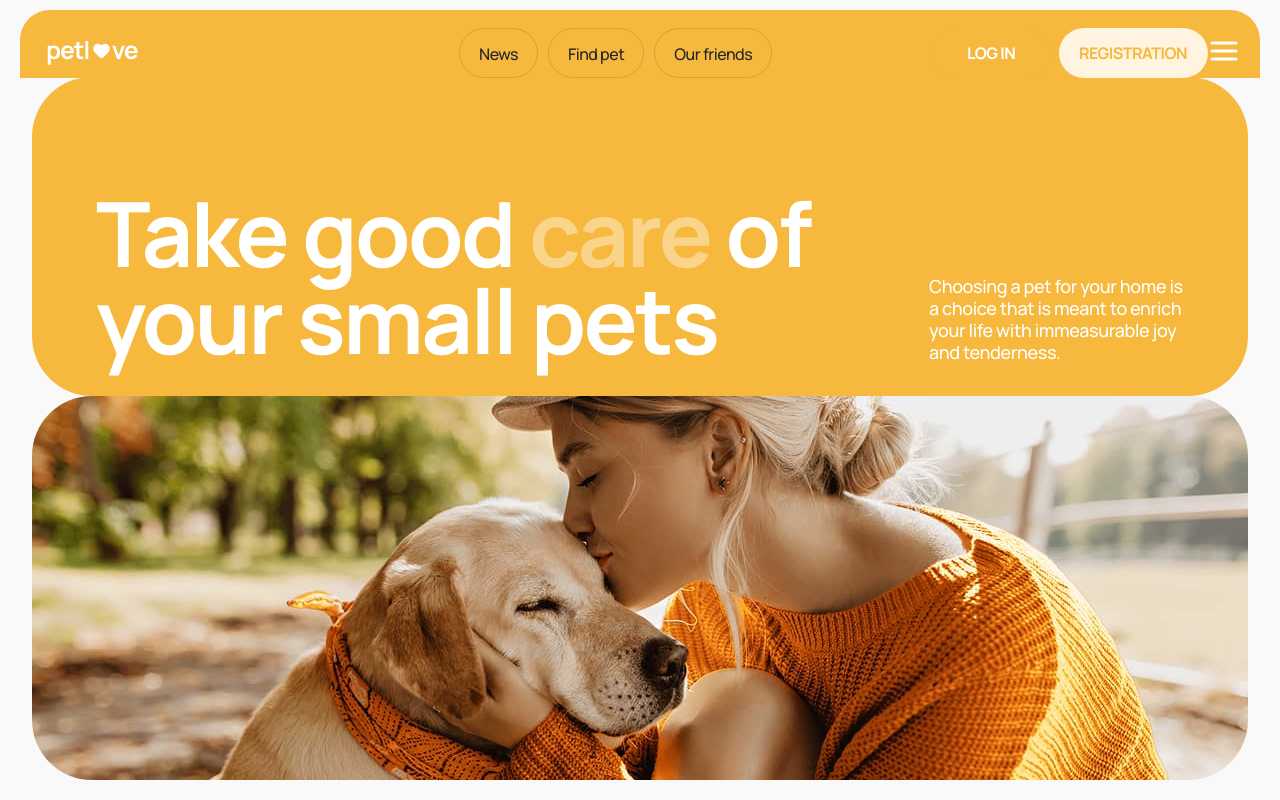
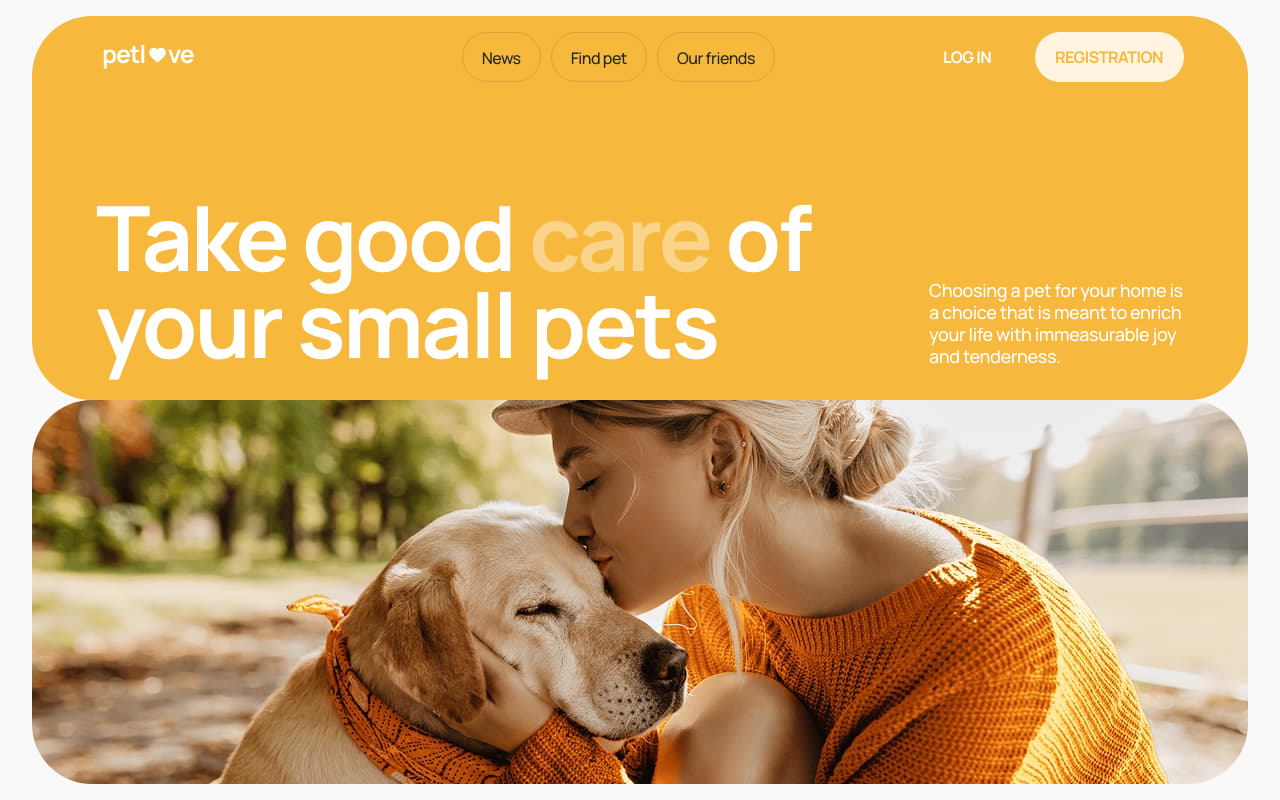
Before and after one commit to AlexandraKhalimon/pet-love-app, a Next.js app: page /home in a window 1280 px wide. Built offline with nearby package versions, Linux system fonts and the light colour scheme.

Commit message:
style: adjust homepage on tablet and desktop

```diff
--- a/app/(public routes)/home/page.module.css
+++ b/app/(public routes)/home/page.module.css
@@ -35,6 +35,7 @@
 .image {
   border-radius: 30px;
   margin: 0 auto;
+  width: 100%;
 }
 
 @media (min-width: 320px) and (max-width: 374px) {
@@ -53,14 +54,15 @@
   }
 
   .infoWrapper {
-    width: 704px;
-    border-radius: 60px;
+    width: 100%;
+    border-radius: 0 0 60px 60px;
     padding: 112px 32px 44px;
   }
 
   .title {
     font-size: 80px;
     margin-bottom: 32px;
+    width: 640px;
   }
 
   .text {
@@ -72,14 +74,15 @@
 
   .image {
     border-radius: 60px;
-    width: 704px;
+    width: 100%;
+    max-width: 704px;
     height: 496px;
   }
 }
 
 @media (min-width: 1280px) {
   .infoWrapper {
-    width: 1216px;
+    width: 100%;
     padding: 112px 64px 32px;
     display: flex;
     align-items: flex-end;
@@ -95,7 +98,8 @@
 
   .image {
     border-radius: 60px;
-    width: 1216px;
+    width: 100%;
+    max-width: 1216px;
     height: 384px;
   }
 }
--- a/components/Header/Header.module.css
+++ b/components/Header/Header.module.css
@@ -55,6 +55,15 @@
     justify-content: flex-end;
   }
 
+  .homeHeader {
+    padding: 16px 32px 0 32px;
+  }
+
+  .headerWrapper {
+    padding: 16px 32px 0 32px;
+    border-radius: 60px 60px 0 0;
+  }
+
   .logo {
     margin-right: auto;
   }
@@ -76,12 +85,25 @@
     width: 36px;
     height: 36px;
   }
+
+  .homeButton {
+    margin-left: 18px;
+  }
+
+  .homeButton > .icon {
+    width: 36px;
+    height: 36px;
+  }
 }
 
 @media (min-width: 1280px) {
   .header {
     padding: 32px 64px;
     justify-content: flex-end;
+  }
+
+  .headerWrapper {
+    padding: 16px 64px 0 64px;
   }
 
   .nav {
@@ -91,4 +113,8 @@
   .button {
     display: none;
   }
+
+  .homeButton {
+    display: none;
+  }
 }
```
